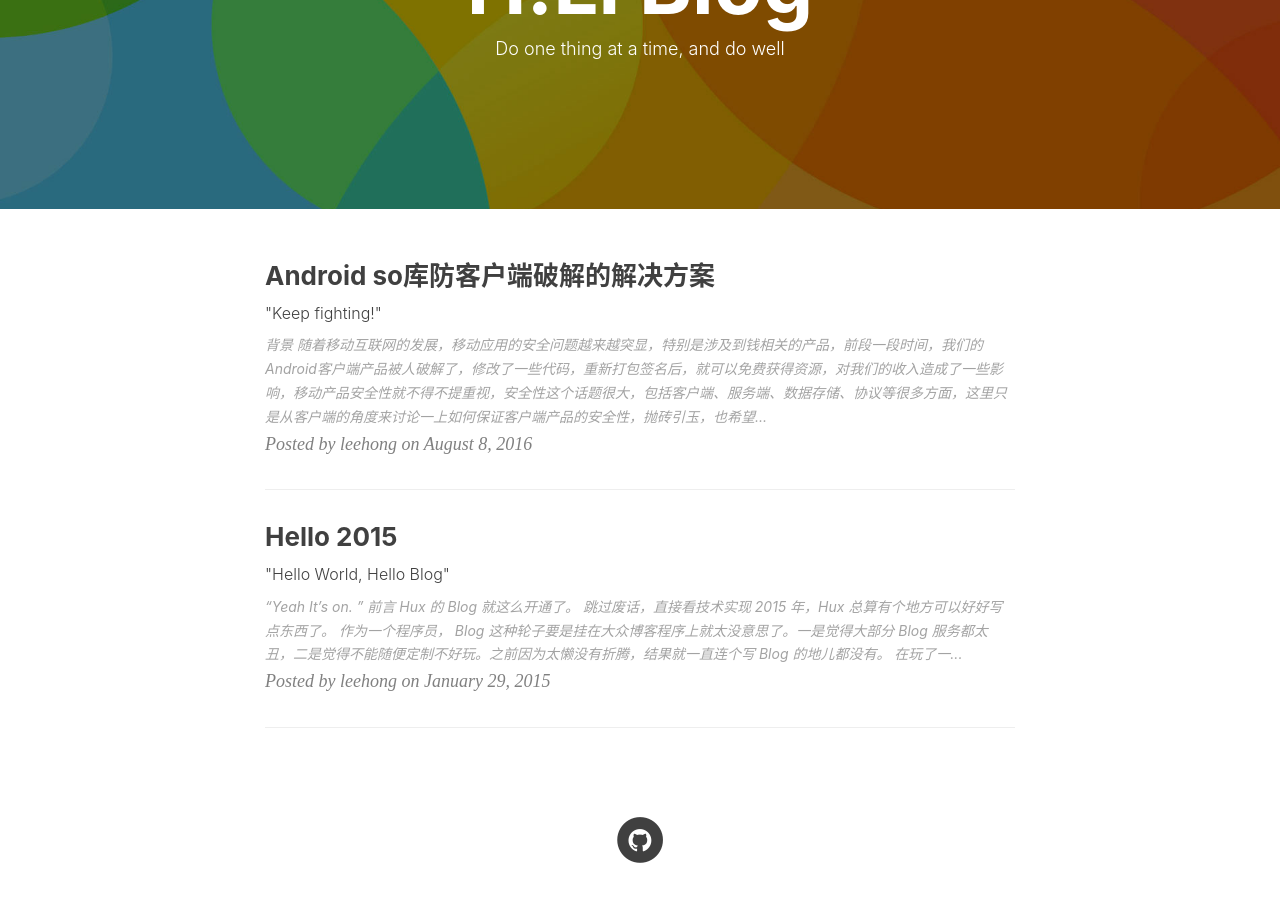
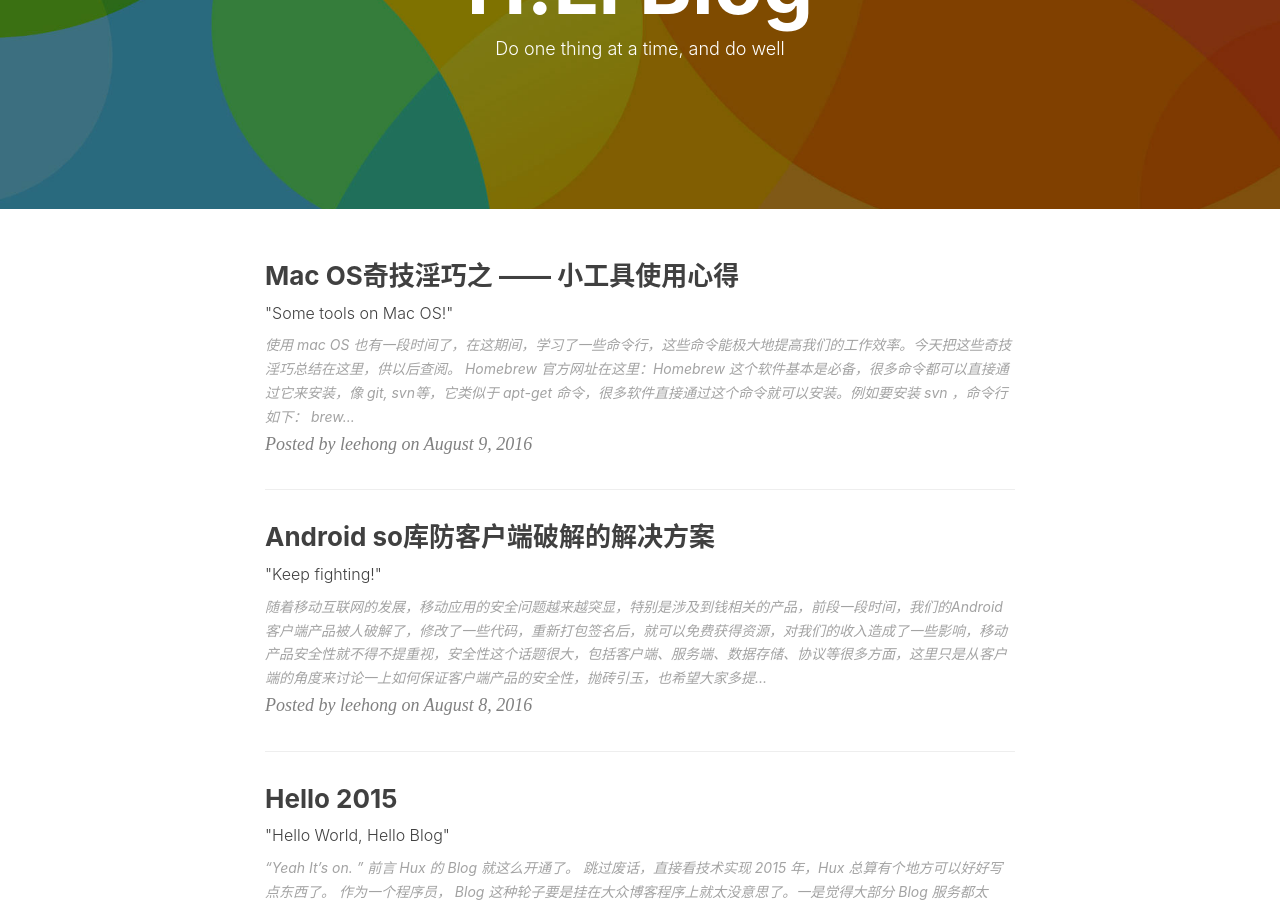
Before and after one commit to leehong2005/leehong2005.github.io, a Jekyll site: the page built from index.html, in a window 1280 px wide and 900 px high, scrolled down 209 px. Built offline with Jekyll 4.4.1, drawn with Linux system fonts in a browser that asks for light colours; the list of posts is cut into pages by our own code.

Commit message:
【功能】增加mac os的文章

````diff
--- a/_posts/2016-08-08-android-so-signature-check.md
+++ b/_posts/2016-08-08-android-so-signature-check.md
@@ -11,15 +11,15 @@ tags:
     - 安全性
 ---
 
-## 背景
-
 
 随着移动互联网的发展，移动应用的安全问题越来越突显，特别是涉及到钱相关的产品，前段一段时间，我们的Android客户端产品被人破解了，修改了一些代码，重新打包签名后，就可以免费获得资源，对我们的收入造成了一些影响，移动产品安全性就不得不提重视，安全性这个话题很大，包括客户端、服务端、数据存储、协议等很多方面，这里只是从客户端的角度来讨论一上如何保证客户端产品的安全性，抛砖引玉，也希望大家多提意见和建议。
 
+
 下面主要从以下几个方面来展开讨论：
 
+---
+
 ## C/S协议安全
-
 
 在不使用https的前提下，要保证C/S协议的安全，一般都会进行参数的校验，以及参数加密，客户端和服务端会约定一个固定的字符串作为key，对于客户端来说，这个key应该放到哪里？最早之前，我们是直接放到Java代码中，这样可以说没有什么安全性，后来为了稍微更加安全一点，把这些key都统一放到so库中实现，虽然也不能保证绝对安全，但起码可以增加破解的难度。
 
@@ -323,7 +323,6 @@ void ByteToHexStr(const char *source, char *dest, int sourceLen) {
 * [Android.mk](https://developer.android.com/ndk/guides/android_mk.html)
 * [Application.mk](https://developer.android.com/ndk/guides/application_mk.html)
 
-
 如果是使用gradle构建的话，需要作一点配置，添加一个 `ndk` block，gradle里面的配置会覆盖 mk 中设置的。
 
 ```java
@@ -362,7 +361,7 @@ You can try to use some workarounds from the discussion I mentioned, specificall
 
 解决方案也大概如文中所说的，也进行了多次尝试：
 
-__主工程依赖方式需要改：__
+#### __主工程依赖方式需要改：__
 
 通常是这样引用libraray module
 > compile project(':AppLibrary')
@@ -371,7 +370,7 @@ __主工程依赖方式需要改：__
 > debugCompile project(path: ':AppLibrary', configuration: 'debug')
 releaseCompile project(path: ':AppLibrary', configuration: 'release')
 
-__再看看library modlue的gradle配置：__
+### __再看看library modlue的gradle配置：__
 
 * 首先 `buildTypes` 增加 `debug` 和 `release` 配置块
 * 在 `android` 块里面增加 `publishNonDefault true`
@@ -409,7 +408,6 @@ Java_com_xxxx_android_AppRuntime_checkSignature(
 
 ### 总结
 
-
 1、上述的东西，可以再进一步封装，独立成为一个libaray module，提供一个sdk，输出的就是aar，Java层面上就是一个NativeContext类，这个类的`setAppContext()`接口必须由业务方来调用。
 
 2、上述提到的 so 最大的一个好处是自己具备识别签名的能力，只能在我们自己的app里面使用，别人是无法用的
@@ -417,3 +415,4 @@ Java_com_xxxx_android_AppRuntime_checkSignature(
 3、由于ndk开发经验不多，这个东西花了我两天时间学习和研究，幸好之前做过两年多的C++开发，对C++这方面还比较熟，所以慢慢也上手了，更多是一个熟悉的过程。所以，总结到这里，以备随时翻阅~~
 
 各位看官，有好的建议，欢迎留言，写了这么多，点个赞呗~~~
+<br>
--- /dev/null
+++ b/_posts/2016-08-09-tools-on-mac-os.md
@@ -0,0 +1,75 @@
+---
+layout:     post
+title:      "Mac OS奇技淫巧之 —— 小工具使用心得"
+subtitle:   " \"Some tools on Mac OS!\" "
+date:       2016-08-09 12:00:00
+author:     "leehong"
+header-img: "img/post-bg-rwd.jpg"
+catalog: true
+tags:
+    - Mac OS
+    - 工具
+    - 命令行
+---
+
+使用 mac OS 也有一段时间了，在这期间，学习了一些命令行，这些命令能极大地提高我们的工作效率。今天把这些奇技淫巧总结在这里，供以后查阅。
+
+---
+
+## Homebrew
+
+官方网址在这里：[Homebrew](http://brew.sh/index_zh-cn.html)
+这个软件基本是必备，很多命令都可以直接通过它来安装，像 `git`, `svn`等，它类似于 `apt-get` 命令，很多软件直接通过这个命令就可以安装。例如要安装 `svn` ，命令行如下：
+
+```java
+brew install svn
+```
+
+要卸载的安装的软件，命令行如下：
+
+```java
+brew uninstall svn
+```
+
+## ag
+
+`ag` 命令是从当前路径下的文件中查找指定的字符串，简单的说就是内容查找。通常在工程中看到某个字符串（类名，变量等字符串）是否在别的有使用，直接使用这个命令能非常快速的得到结果。
+
+> **速度很快，这才是重点。**
+
+#### 如何安装
+
+基于上文提到的 `Homebrew` 来安装：`brew install ag` ，安装过程如下图所示：
+![安装 ag 命令](/img/2016/2016-08-09-tools-on-mac-os-ag-install.png)
+安装好后，可以使用 `ag --version` 和 `ag --help` 来查看版本和帮助信息。
+
+#### 如何使用
+
+例如我要在某个路径下面查找字符串 *WebView*，直接这样： `ag 'WebView'`，检查结果如下图所示：
+![搜索结果图](/img/2016/2016-08-09-tools-on-mac-os-ag-use.png)
+
+
+## zsh
+
+## fzf
+
+## tree
+
+`tree` 是以树状结构显示当前文件或文件夹的命令，直接通过 `Homebrew` 安装即可。
+可以检查帮助来了解详细的使用方法，一般常用的：`tree -L 2` ，表示最大显示两层，运行结果如下：
+![结果图](/img/2016/2016-08-09-tools-on-mac-os-tree-use.png)
+
+## Go2Shell
+
+想想这些场景：
+
+* 有时我们要在 terminal 中进入某个路径很长的文件夹下，要一层一层地通过命令来打，这得输多少个 cd 命令呀，效率比较慢。
+* 要知道 Finder 中的一个文件夹的路径是什么？mac上还没啥好办法？至少我现在不知道～～
+
+发现了一个比较好的工具 `Go2Shell` ，从 AppStore 上就可以下载安装。它可以配合 Finder 一起来使用。
+在 Finder 中打 Application 文件夹，按住 command 键，拖动 Go2Shell 的图标到 Finder 菜单就可以在 Finder 快捷打开Go2Shell了。
+
+![](/img/2016/2016-08-09-tools-on-mac-os-go2shell-use.png)
+
+在 Finder 中点击这个图标，就可以直接打开 terminal 并且定位到当前目录 —— 场景一就解决了，哈哈！！
+打开 terminal 后，直接输入 `pwd` ，就可以得到当前的路径了 —— 场景二就解决了，哈哈！！
````
Also changed, not shown: other parts of _posts/2016-08-08-android-so-signature-check.md (+2 -2 lines), about.html (+15 -2 lines), img/2016/2016-08-09-tools-on-mac-os-ag-install.png (added), img/2016/2016-08-09-tools-on-mac-os-ag-use.png (added), img/2016/2016-08-09-tools-on-mac-os-go2shell-use.png (added), img/2016/2016-08-09-tools-on-mac-os-tree-use.png (added).
